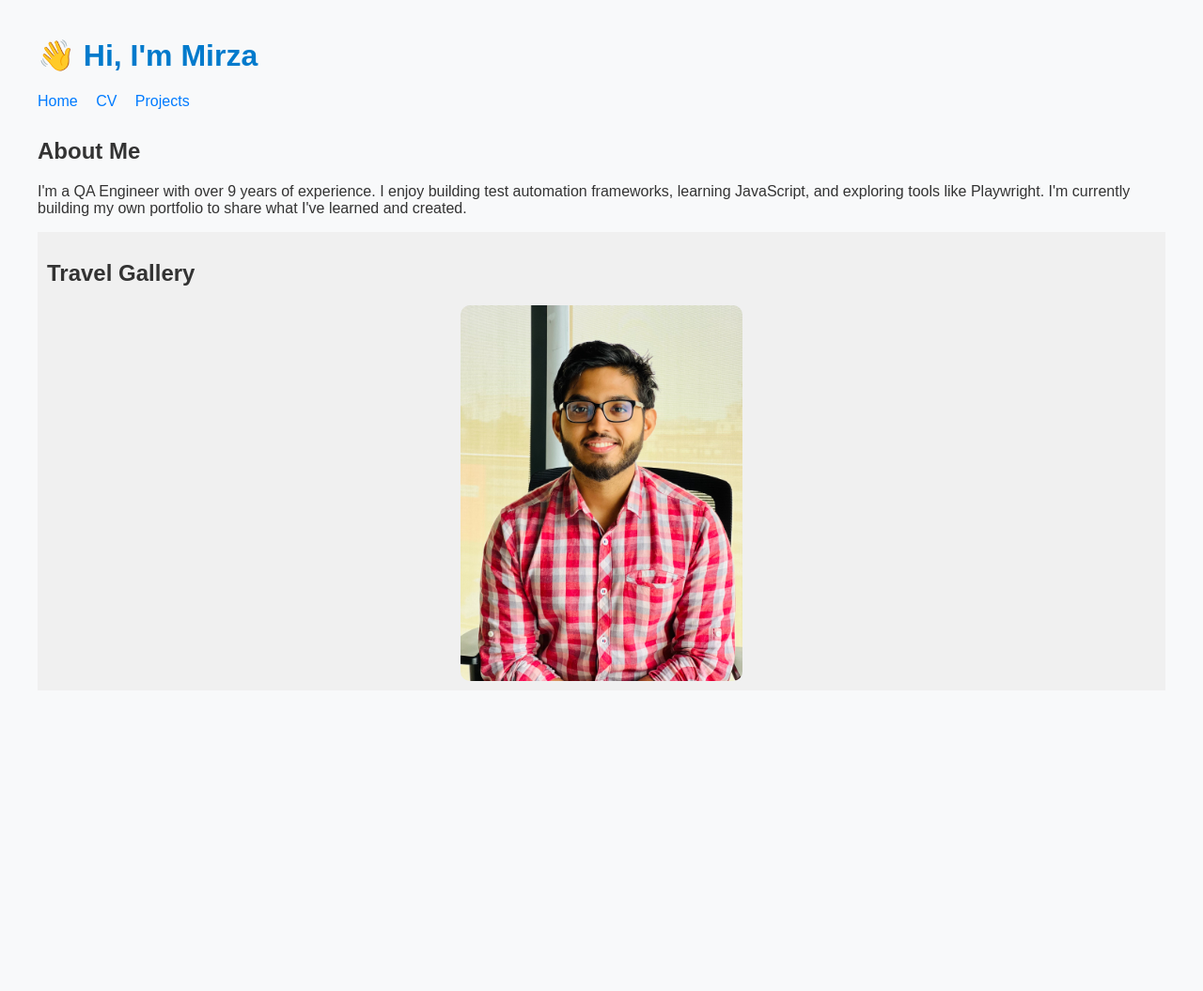
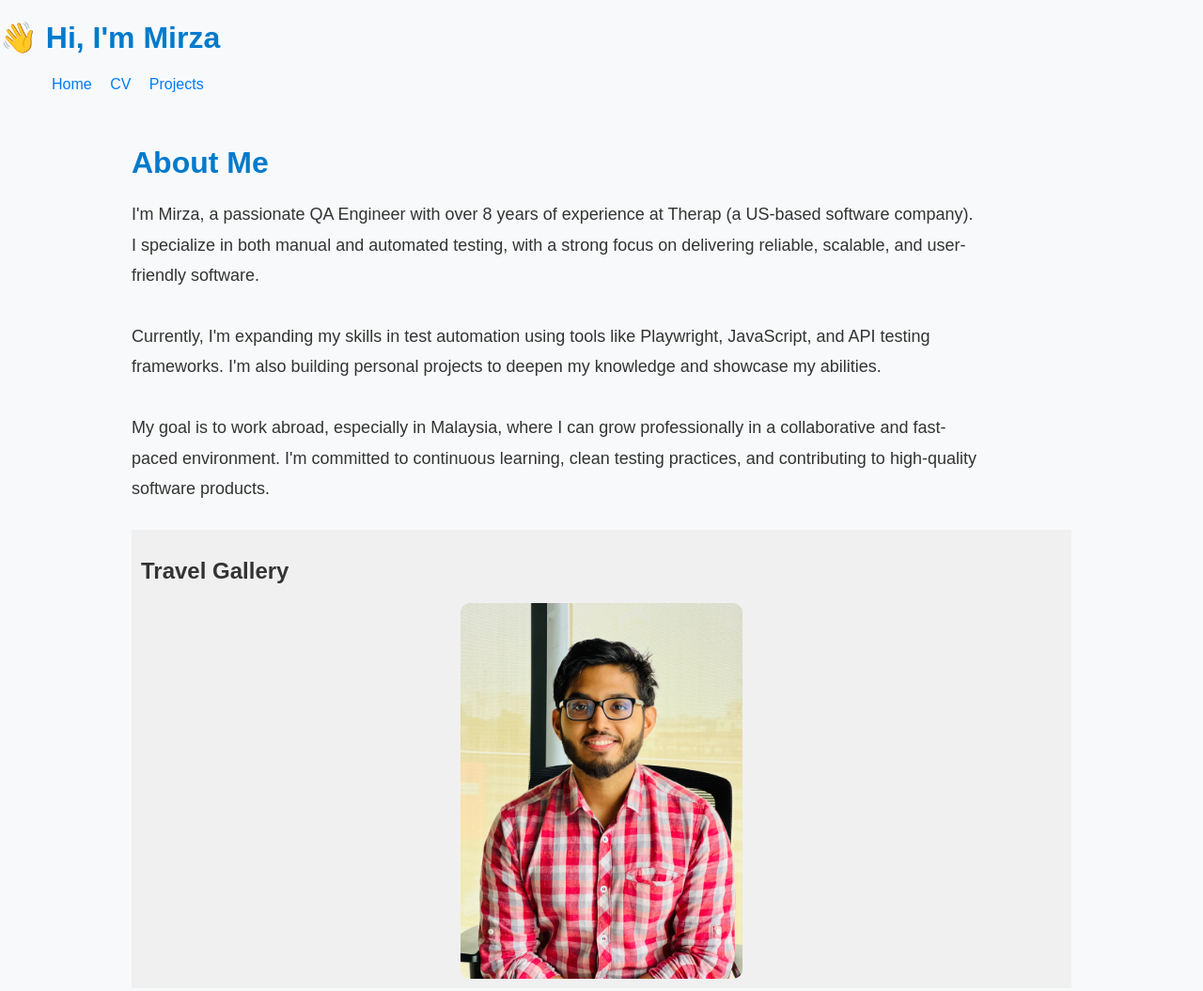
Before and after one commit to mirzathe1/my-portfolio, a plain HTML site: page index.html in a window 1280 px wide. Shown: the whole page at 94% size. Before the commit the page ends 800 px from the top, so only its background shows below. Drawn offline with Linux system fonts and the light colour scheme.

Commit message:
changed the index.html and css file

```diff
--- a/index.html
+++ b/index.html
@@ -18,10 +18,22 @@
 
   <main>
 
-    <section>
-      <h2>About Me</h2>
-      <p>I'm a QA Engineer with over 9 years of experience. I enjoy building test automation frameworks, learning JavaScript, and exploring tools like Playwright. I'm currently building my own portfolio to share what I've learned and created.</p>
-    </section>
+
+    <section id="about">
+        <h2>About Me</h2>
+        <p>
+          I'm Mirza, a passionate QA Engineer with over 8 years of experience at Therap (a US-based software company).
+          I specialize in both manual and automated testing, with a strong focus on delivering reliable, scalable, and user-friendly software.
+          <br><br>
+          Currently, I'm expanding my skills in test automation using tools like Playwright, JavaScript, and API testing frameworks.
+          I'm also building personal projects to deepen my knowledge and showcase my abilities.
+          <br><br>
+          My goal is to work abroad, especially in Malaysia, where I can grow professionally in a collaborative and fast-paced environment.
+          I'm committed to continuous learning, clean testing practices, and contributing to high-quality software products.
+        </p>
+      </section>
+
+
 
     <section id="travel-gallery">
         <h2>Travel Gallery</h2>
--- a/style.css
+++ b/style.css
@@ -1,17 +1,47 @@
 body {
+    margin: 0;
     font-family: sans-serif;
-    margin: 40px;
-    padding: 0;
     background-color: #f8f9fa;
     color: #333;
   }
 
+  main {
+    max-width: 1000px;
+    margin: 0 auto;
+    padding: 10px 20px;
+  }
+
+  #about {
+    margin: 0px 0;
+    padding: 10px 0;
+    text-align: left;
+  }
+
+  #about h2 {
+    font-size: 32px;
+    font-weight: bold;
+    margin-bottom: 20px;
+    color: #007acc;
+  }
+
+  #about p {
+    font-size: 18px;
+    line-height: 1.8;
+    max-width: 90ch;
+  }
+
+
+
   header {
-    margin-bottom: 30px;
+    margin-bottom: 10px;
   }
 
   h1 {
     color: #007acc;
+  }
+
+  nav {
+    padding-left: 55px;
   }
 
   nav a {
```
